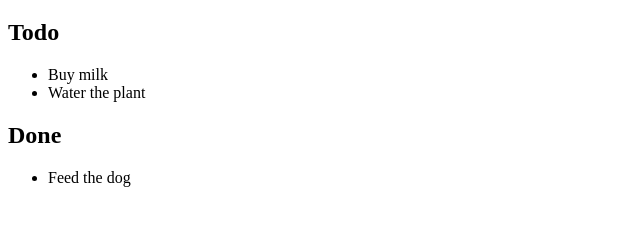
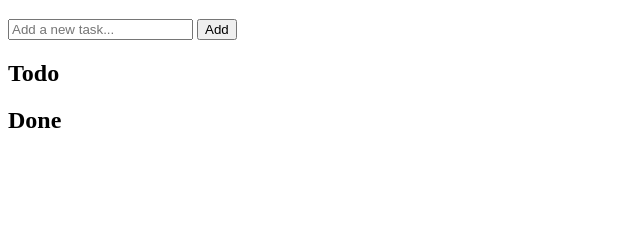
Before and after one commit to nachan28/MyTodo, a plain HTML site: page src/index.html in a window 1280 px wide. Shown: the part 61-286 px from the top of the page, without its empty margins (0-640 px from the left). Drawn offline with Linux system fonts and the light colour scheme.

Commit message:
add form for task addition

```diff
--- a/src/index.html
+++ b/src/index.html
@@ -8,6 +8,10 @@
 </head>
 <body>
     <h1>Todo app</h1>
+    <form class="todo-form">
+        <input type="text" id="todo-input" placeholder="Add a new task...">
+        <input type="submit" value="Add">
+    </form>
     <h2>Todo</h2>
     <ul class="todo-list">
     </ul>
--- a/src/todo.js
+++ b/src/todo.js
@@ -1,11 +1,14 @@
+const todoList = document.querySelector(".todo-list");
+const doneList = document.querySelector(".done-list");
+const todoForm = document.querySelector(".todo-form");
+const todoInput = document.querySelector("#todo-input");
+
 const getTodos = () => {
   return JSON.parse(localStorage.getItem("todos")) || [];
 };
 
 const createTodoElement = (todo) => {
   const todoElement = document.createElement("li");
-  const todoList = document.querySelector(".todo-list");
-  const doneList = document.querySelector(".done-list");
   todoElement.textContent = todo.content;
   if (todo.isDone) {
     doneList.appendChild(todoElement);
@@ -14,17 +17,25 @@ const createTodoElement = (todo) => {
   }
 };
 
-localStorage.setItem(
-  "todos",
-  JSON.stringify([
-    { content: "Buy milk", isDone: false },
-    { content: "Feed the dog", isDone: true },
-    { content: "Water the plant", isDone: false },
-  ])
-);
+const saveTodos = (todos) => {
+  localStorage.setItem("todos", JSON.stringify(todos));
+};
 
-const todos = getTodos();
+const updateTodoList = () => {
+  const todos = getTodos();
+  todoList.innerHTML = "";
+  todos.forEach((todo) => {
+    createTodoElement(todo);
+  });
+};
 
-todos.forEach((todo) => {
-  createTodoElement(todo);
+todoForm.addEventListener("submit", (e) => {
+  e.preventDefault();
+  const todos = getTodos();
+  todos.push({ content: todoInput.value, isDone: false });
+  saveTodos(todos);
+  updateTodoList();
+  todoInput.value = "";
 });
+
+updateTodoList();
```
